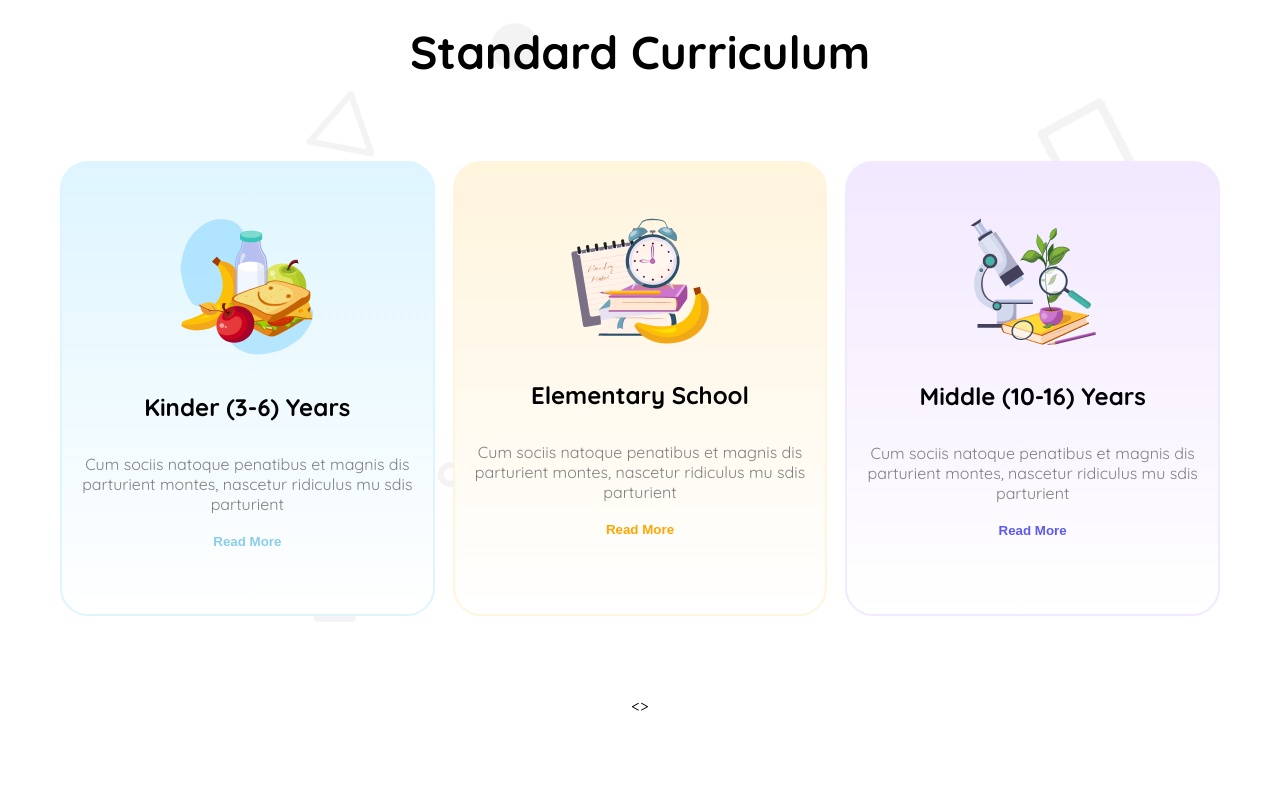
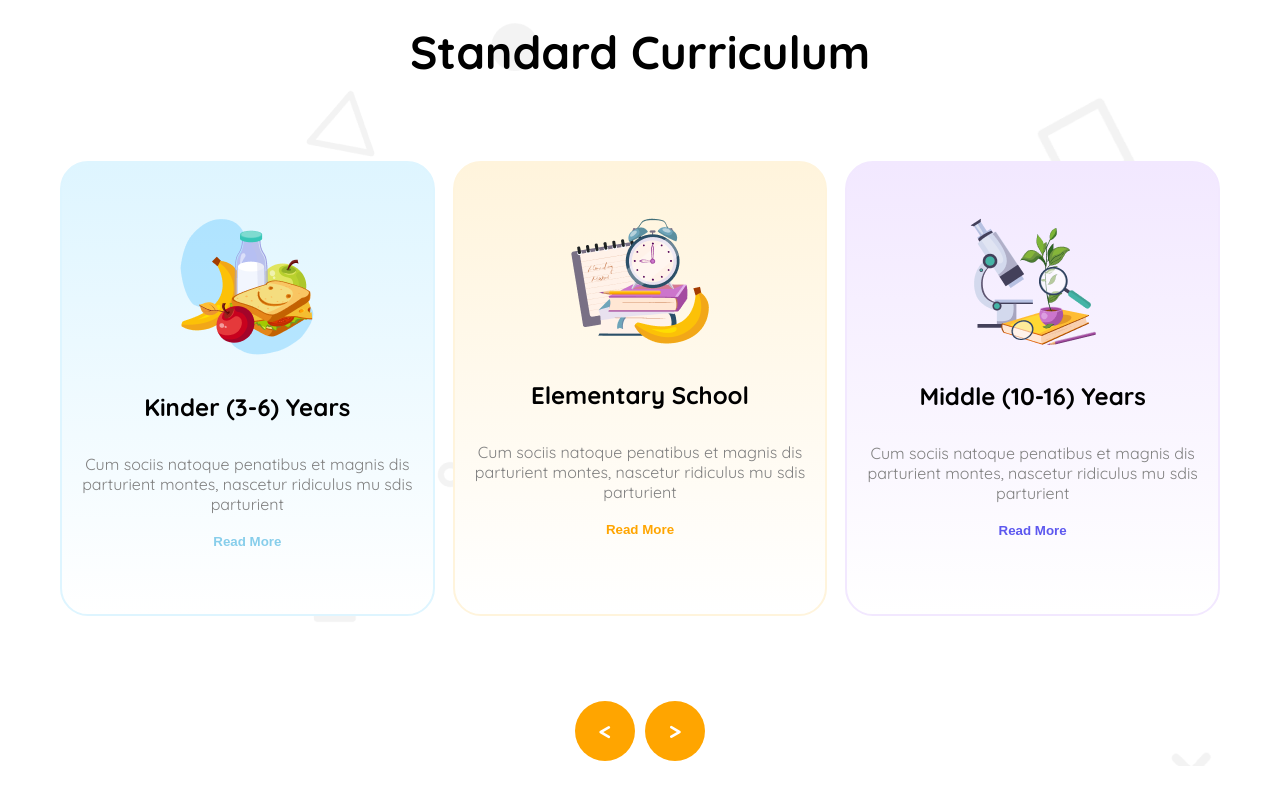
Before and after one commit to Nafis-Hasnat369/Kids-Education, a plain HTML site: page index.html in a window 1280 px wide. Shown: the part 718-1518 px from the top of the page. Before the commit the page ends 1494 px from the top, so only its background shows below. Drawn offline with Linux system fonts and the light colour scheme.

Commit message:
Curriculum section added with responsiveness

```diff
--- a/index.html
+++ b/index.html
@@ -70,9 +70,10 @@
                 </div>
             </div>
             <div class="toggle">
-                <span><</span><span>></span>
-            </div>
+                <div class="arrow"> < </div>
+                <div class="arrow"> > </div>
         </section>
+
     </main>
     <footer>
 
--- a/styles/styles.css
+++ b/styles/styles.css
@@ -175,7 +175,26 @@
     padding: 32px;
 }
 
+.toggle {
+    display: flex;
+    align-items: center;
+    justify-content: center;
+}
 
+.arrow{
+    color: white;
+    background-color: orange;
+    margin: 5px;
+    width: 60px;
+    height: 60px;
+    border-radius: 50%;
+    font-weight: 700;
+    font-size: 24px;
+    display: flex;
+    align-items: center;
+    justify-content: center;
+
+}
 
 /* Responsive media queries */
 
@@ -254,5 +273,7 @@
     .card-item>h4 {
         font-size: 16px;
     }
-
+    .toggle {
+        display: none;
+    }
 }
```
